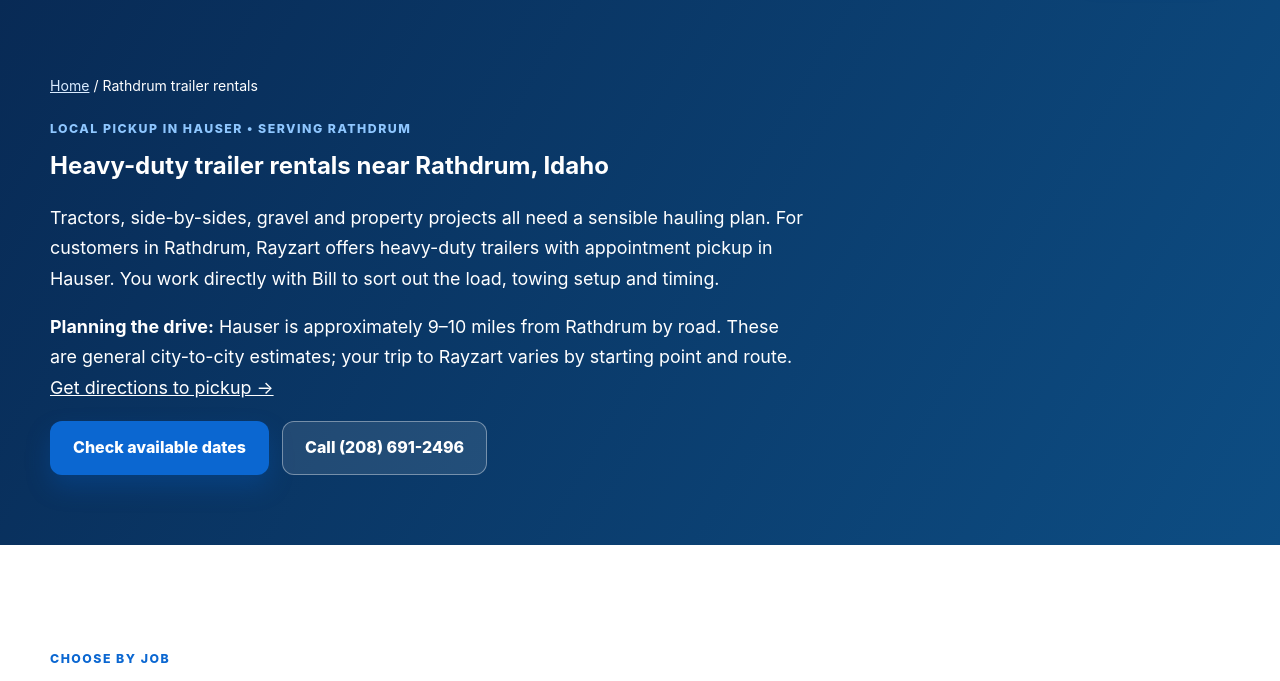
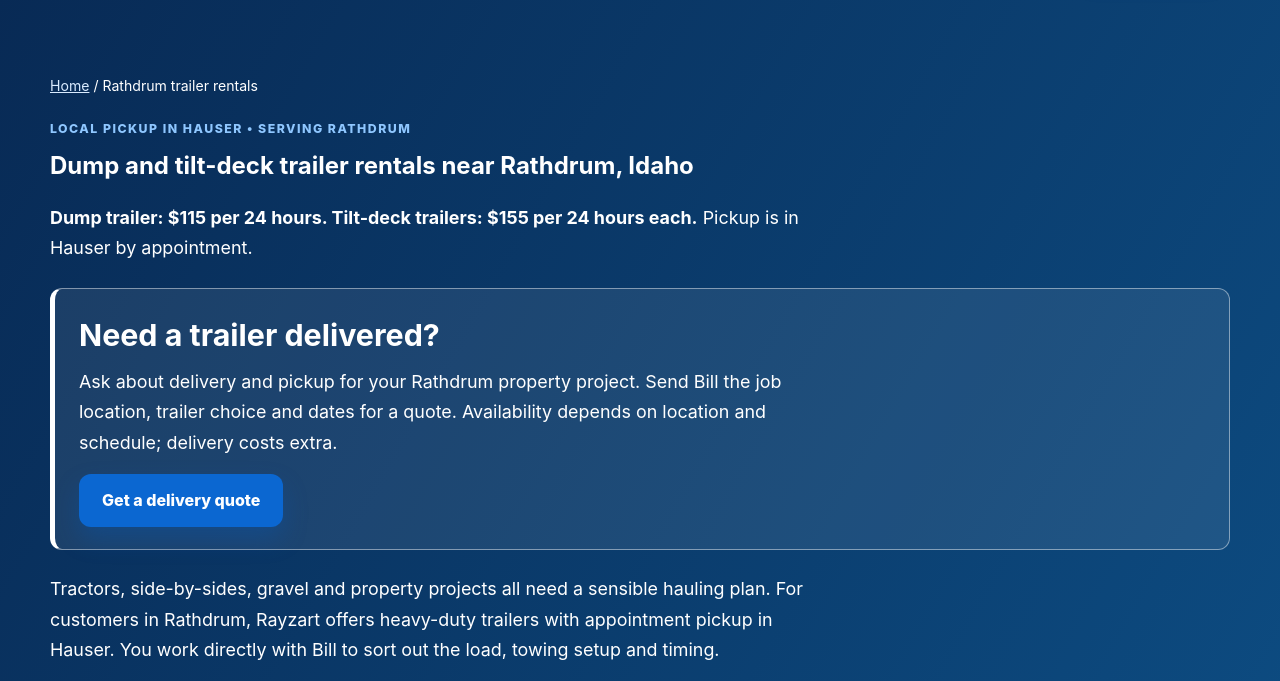
Before and after one commit to fishslayer4013-eng/rayzart-website, a plain HTML site: page rathdrum-trailer-rental/index.html in a window 1280 px wide. Shown: the part 88-769 px from the top of the page. Drawn offline with Linux system fonts and the light colour scheme.

Commit message:
Highlight Rathdrum rental rates and delivery quote option

```diff
--- a/rathdrum-trailer-rental/index.html
+++ b/rathdrum-trailer-rental/index.html
@@ -3,12 +3,12 @@
 <head>
   <meta charset="utf-8">
   <meta name="viewport" content="width=device-width,initial-scale=1,viewport-fit=cover">
-  <title>Trailer Rentals Near Rathdrum, ID | Rayzart LLC</title>
-  <meta name="description" content="Move tractors and equipment or tackle Rathdrum property projects with Rayzart trailers. Hauser pickup, load planning and delivery quotes from owner Bill.">
+  <title>Dump & Tilt Trailer Rentals Near Rathdrum | Rayzart LLC</title>
+  <meta name="description" content="Dump trailer $115/day; 26-foot tilt-deck trailers with winches $155/day. Pickup in Hauser near Rathdrum. Ask Bill for a delivery quote.">
   <meta name="robots" content="index,follow,max-image-preview:large">
   <link rel="canonical" href="https://rayzartllc.com/rathdrum-trailer-rental/">
-  <meta property="og:title" content="Trailer Rentals Near Rathdrum, Idaho | Rayzart LLC">
-  <meta property="og:description" content="Heavy-duty equipment, tilt-deck and dump trailer rentals with Hauser pickup near Rathdrum.">
+  <meta property="og:title" content="Dump & Tilt Trailer Rentals Near Rathdrum | Rayzart LLC">
+  <meta property="og:description" content="Dump trailers $115/day and tilt-deck trailers $155/day. Pickup in Hauser; Rathdrum delivery quoted by location and schedule.">
   <meta property="og:type" content="website">
   <meta property="og:url" content="https://rayzartllc.com/rathdrum-trailer-rental/">
   <meta property="og:image" content="https://rayzartllc.com/assets/images/rayzart-social.webp">
@@ -93,6 +93,7 @@
     @media(max-width:960px){.seo-header-cta{display:inline-flex;padding:10px 14px;font-size:.85rem}}
     @media(max-width:760px){.seo-grid{grid-template-columns:1fr}.seo-hero{padding:58px 0 52px}}
 
+    .delivery-highlight{border:1px solid rgba(255,255,255,.45);border-left:5px solid #fff;border-radius:12px;padding:22px 24px;margin:24px 0;background:rgba(255,255,255,.08)}.delivery-highlight h2{color:#fff;margin:0 0 8px;font-size:clamp(1.4rem,3vw,1.9rem)}.delivery-highlight p{margin:0 0 16px}
     .seo-guide-nav{display:flex;flex-wrap:wrap;gap:12px 20px;margin-top:18px;font-size:.95rem;line-height:1.6}.seo-guide-nav a{text-decoration:underline;text-underline-offset:3px}
   </style>
 </head>
@@ -108,7 +109,7 @@
       <div class="container">
         <div class="seo-breadcrumbs"><a href="/">Home</a> / Rathdrum trailer rentals</div>
         <span class="section-kicker light">Local pickup in Hauser • Serving Rathdrum</span>
-        <h1>Heavy-duty trailer rentals near Rathdrum, Idaho</h1><p>Tractors, side-by-sides, gravel and property projects all need a sensible hauling plan. For customers in Rathdrum, Rayzart offers heavy-duty trailers with appointment pickup in Hauser. You work directly with Bill to sort out the load, towing setup and timing.</p>
+        <h1>Dump and tilt-deck trailer rentals near Rathdrum, Idaho</h1><p><strong>Dump trailer: $115 per 24 hours. Tilt-deck trailers: $155 per 24 hours each.</strong> Pickup is in Hauser by appointment.</p><div class="delivery-highlight"><h2>Need a trailer delivered?</h2><p>Ask about delivery and pickup for your Rathdrum property project. Send Bill the job location, trailer choice and dates for a quote. Availability depends on location and schedule; delivery costs extra.</p><a class="button button-primary" href="sms:2086912496?body=Hi%20Bill%2C%20I%27d%20like%20a%20trailer%20delivery%20quote%20for%20Rathdrum.">Get a delivery quote</a></div><p>Tractors, side-by-sides, gravel and property projects all need a sensible hauling plan. For customers in Rathdrum, Rayzart offers heavy-duty trailers with appointment pickup in Hauser. You work directly with Bill to sort out the load, towing setup and timing.</p>
         <p class="seo-distance"><strong>Planning the drive:</strong> Hauser is approximately 9–10 miles from Rathdrum by road. These are general city-to-city estimates; your trip to Rayzart varies by starting point and route. <a href="https://www.google.com/maps/dir/?api=1&amp;destination=18281%20W%20Spuler%20Ln%2C%20Hauser%2C%20ID%2083854" style="color:#fff;text-decoration:underline">Get directions to pickup →</a></p><div class="hero-actions"><a class="button button-primary" href="/#availability">Check available dates</a><a class="button button-secondary" href="tel:+12086912496">Call (208) 691-2496</a></div>
       </div>
     </section>
```
